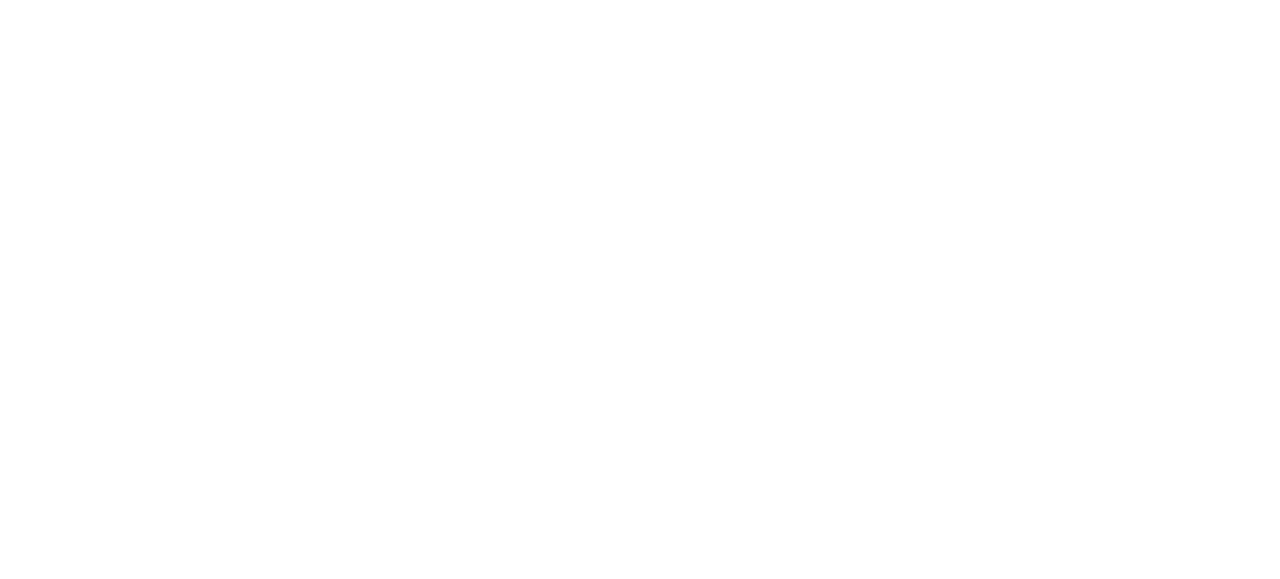
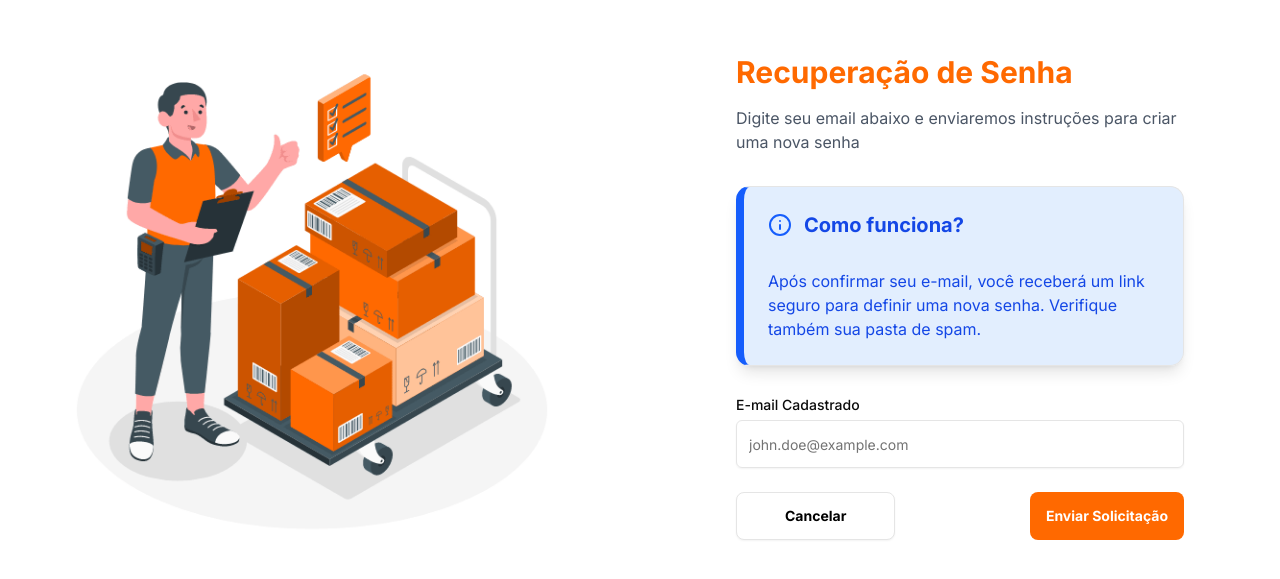
Before and after one commit to Alrykemes/pernambox-front, a React (Vite) app: page /password-recovery in a window 1280 px wide. Before the commit this address had no page. Shown: the part 103-682 px from the top of the page. Built offline with nearby package versions, Linux system fonts and the light colour scheme.

Commit message:
feat: add Password Recovery page and update routing; enhance SignIn page links and image attributes

```diff
--- a/src/App.tsx
+++ b/src/App.tsx
@@ -1,10 +1,12 @@
 import SignIn from "@/pages/SignIn.tsx";
 import { Route, Routes } from "react-router-dom";
+import PasswordRecovery from "./pages/PasswordRecovery";
 
 export default function App() {
   return (
     <Routes>
       <Route path="/" element={<SignIn />} />
+      <Route path="/password-recovery" element={<PasswordRecovery />} />
     </Routes>
   );
 }
--- a/src/components/form/FormWrapper.tsx
+++ b/src/components/form/FormWrapper.tsx
@@ -20,7 +20,11 @@
 }: FormWrapperProps<T>) {
   return (
     <Form {...form}>
-      <form onSubmit={form.handleSubmit(onSubmit)} className={className}>
+      <form
+        onSubmit={form.handleSubmit(onSubmit)}
+        noValidate
+        className={className}
+      >
         {children}
       </form>
     </Form>
--- a/src/main.tsx
+++ b/src/main.tsx
@@ -1,3 +1,4 @@
+import { Toaster } from "@/components/ui/sonner";
 import { StrictMode } from "react";
 import { createRoot } from "react-dom/client";
 import { BrowserRouter } from "react-router-dom";
@@ -8,6 +9,7 @@
   <StrictMode>
     <BrowserRouter>
       <App />
+      <Toaster position="top-center" />
     </BrowserRouter>
   </StrictMode>,
 );
--- /dev/null
+++ b/src/pages/PasswordRecovery.tsx
@@ -0,0 +1,93 @@
+import checkingStock from "@/assets/checking-boxes.gif";
+import FormWrapper from "@/components/form/FormWrapper";
+import InputField from "@/components/form/InputField";
+import SubmitButton from "@/components/form/SubmitButton";
+import { Button } from "@/components/ui/button";
+import { Card, CardContent, CardHeader, CardTitle } from "@/components/ui/card";
+import { usePasswordRecoveryForm } from "@/hooks/usePasswordRecoveryForm";
+import type { PasswordRecoveryType } from "@/schemas/passwordRecovery";
+import { Info } from "lucide-react";
+import { useNavigate } from "react-router-dom";
+import { toast } from "sonner";
+
+export default function PasswordRecovery() {
+  const form = usePasswordRecoveryForm();
+  const navigate = useNavigate();
+  const onSubmit = async (data: PasswordRecoveryType) => {
+    try {
+      console.log(data);
+      toast.success("Instruções enviadas! Verifique seu e-mail.");
+    } catch (error) {
+      console.error(error);
+    }
+  };
+  return (
+    <div className="flex min-h-screen items-center justify-center">
+      <div className="hidden lg:block lg:w-1/2">
+        <img
+          src={checkingStock}
+          className="h-120 w-120 max-w-full object-contain"
+          loading="lazy"
+          alt="Animação: verificação de caixas"
+        />
+      </div>
+      <main className="p-6">
+        <div>
+          <h1 className="mb-4 text-3xl font-bold text-orange-500">
+            Recuperação de Senha
+          </h1>
+          <p className="mb-8 max-w-md text-gray-600">
+            Digite seu email abaixo e enviaremos instruções para criar uma nova
+            senha
+          </p>
+        </div>
+        <div className="w-full max-w-md">
+          <Card className="border-l-8 border-l-blue-600 bg-blue-100/80 shadow-lg">
+            <CardHeader>
+              <CardTitle className="flex items-center gap-3 text-blue-700">
+                <Info className="text-blue-600" />
+                <h2 className="text-xl font-bold text-blue-700">
+                  Como funciona?
+                </h2>
+              </CardTitle>
+            </CardHeader>
+            <CardContent>
+              <p className="text-blue-700">
+                Após confirmar seu e-mail, você receberá um link seguro para
+                definir uma nova senha. Verifique também sua pasta de spam.
+              </p>
+            </CardContent>
+          </Card>
+        </div>
+        <div className="mt-8 w-full">
+          <FormWrapper form={form} onSubmit={onSubmit}>
+            <InputField
+              control={form.control}
+              name="email"
+              label="E-mail Cadastrado"
+              type="email"
+              placeholder="john.doe@example.com"
+              className="h-12"
+            />
+            <div className="mt-6 flex justify-between gap-4">
+              <Button
+                type="button"
+                variant="outline"
+                className="h-12 bg-white px-12 font-bold text-black hover:bg-blue-700/90 hover:text-white"
+                onClick={() => navigate("/")}
+              >
+                Cancelar
+              </Button>
+              <SubmitButton
+                isSubmitting={form.formState.isSubmitting}
+                className="h-12 bg-orange-500 font-bold text-white hover:bg-orange-600"
+              >
+                Enviar Solicitação
+              </SubmitButton>
+            </div>
+          </FormWrapper>
+        </div>
+      </main>
+    </div>
+  );
+}
--- a/src/pages/SignIn.tsx
+++ b/src/pages/SignIn.tsx
@@ -7,7 +7,7 @@
 import { Checkbox } from "@/components/ui/checkbox";
 import { Label } from "@/components/ui/label";
 import { useSignInForm } from "@/hooks/useSignInForm";
-import type { SignInType } from "@/types/signIn";
+import type { SignInType } from "@/schemas/signIn";
 import { Link } from "react-router-dom";
 
 export default function SignIn() {
@@ -53,7 +53,7 @@
               </div>
               <div>
                 <Link
-                  to="#"
+                  to="/password-recovery"
                   className="ml-4 text-sm text-orange-500 hover:underline"
                 >
                   Esqueceu sua senha?
@@ -73,8 +73,9 @@
       <div className="hidden w-1/2 items-center justify-center lg:flex">
         <img
           src={checkingStock}
-          alt="Ilustração de verificação de estoque"
-          className="h-80 w-80 object-contain"
+          alt="Animação: verificação de estoque"
+          className="h-100 w-100 object-contain"
+          loading="lazy"
         />
       </div>
     </div>
```
